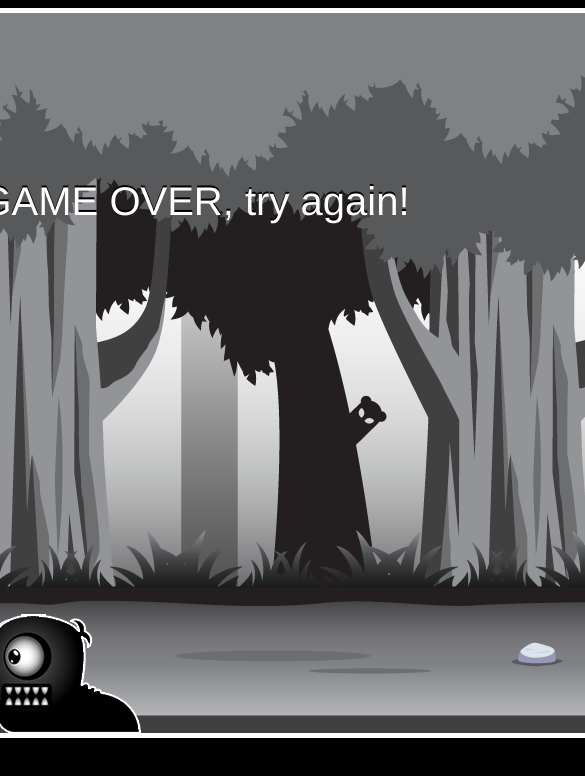
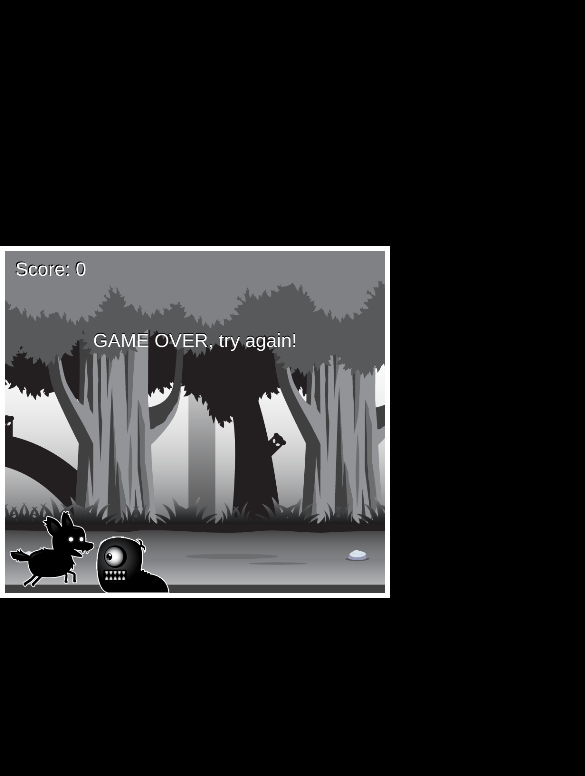
Before and after one commit to itsaflamingo/scroll-game-1, a plain HTML site: page index.html in a window 390 px wide. Shown: the whole page, 585 px wide, since content can reach past the window. Drawn offline with Linux system fonts and the light colour scheme.

Commit message:
Game now mobile-friendly

```diff
--- a/styles.css
+++ b/styles.css
@@ -1,11 +1,20 @@
+* {
+    margin: 0;
+    padding: 0;
+    box-sizing: border-box;
+}
 body {
     background-color: black;
+    height: 100vh;
     display: flex;
     justify-content: center;
     align-items: center;
 }
 #canvas1 {
     border: 5px solid white;
+    border: 5px solid white;
+    max-width: 100%;
+    max-height: 100%;
 }
 #playerImage, #backgroundImage, #enemyImage {
     display: none;
```
